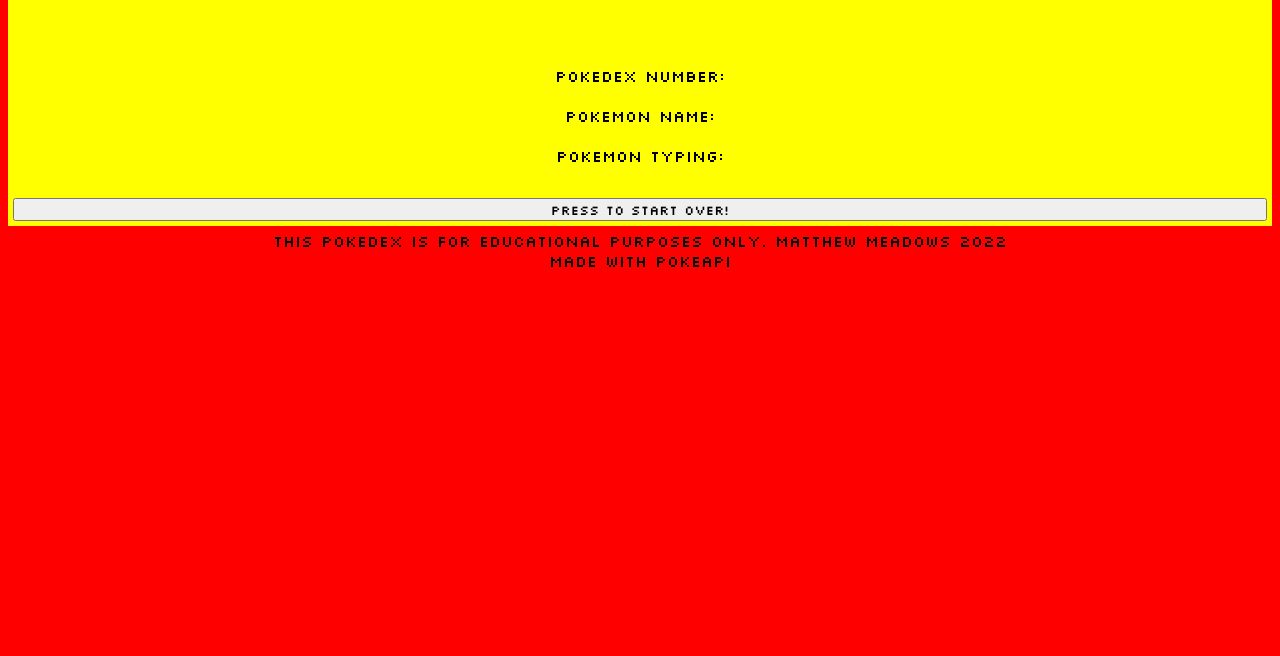
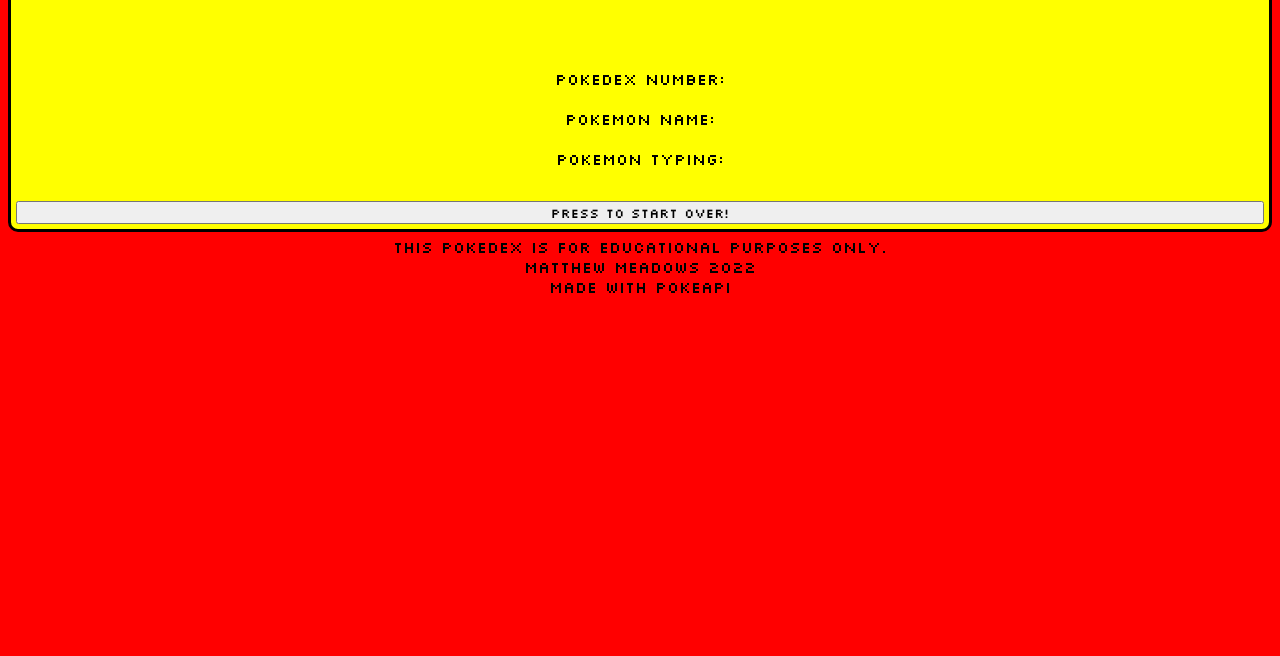
Before and after one commit to Matthewmeadows4/Pokedex, a plain HTML site: page index.html in a window 1280 px wide. Shown: the part 144-800 px from the top of the page. Drawn offline with Linux system fonts and the light colour scheme.

Commit message:
Border to .container

```diff
--- a/index.html
+++ b/index.html
@@ -42,7 +42,7 @@
         <button id="reset" onclick="reset()">Press to start over!</button>
       </div>
     </body>
-    <footer>This Pokedex is for educational purposes only.
+    <footer>This Pokedex is for educational purposes only.<br>
       Matthew Meadows 2022 <br>
       Made with PokeAPI
     </footer>
--- a/style.css
+++ b/style.css
@@ -19,7 +19,8 @@
   padding: 5px;
   text-align: center;
   font-family: "Silkscreen";
-
+  border-radius: 10px;
+  border-style: solid;
 }
 .auto-list {
   display: flex;
@@ -46,6 +47,8 @@
   color: black;
 }
 footer{
+  display: flex;
+  flex-direction: column;
   text-align: center;
   padding-top: 5px;
 }
```
